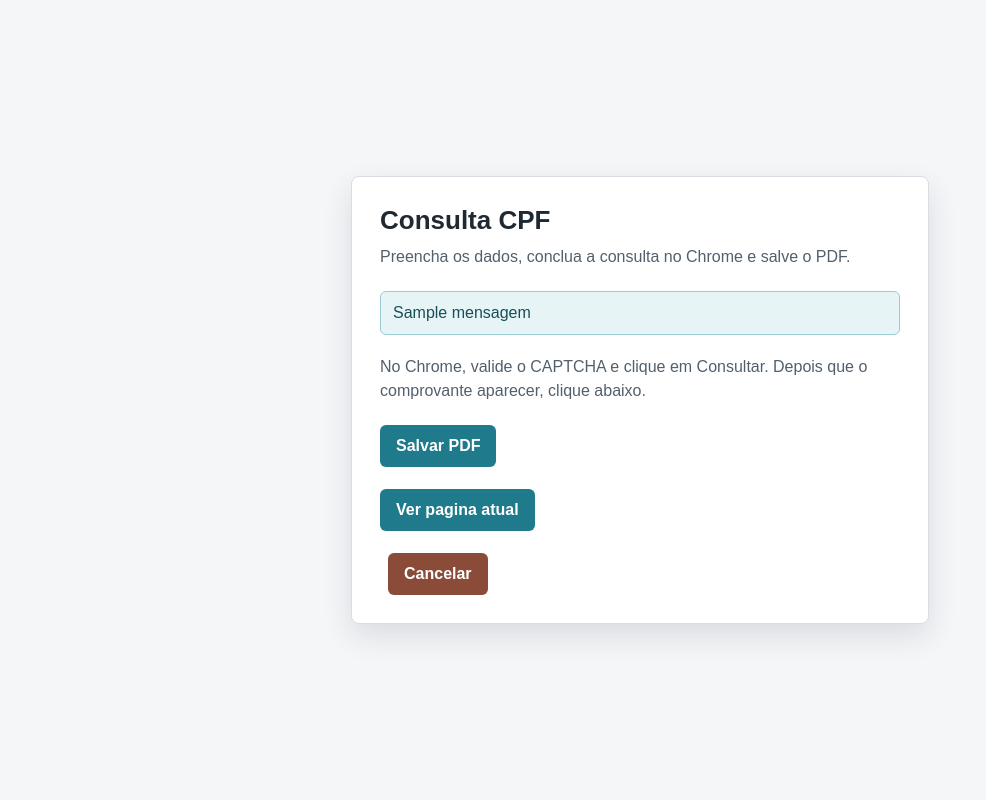
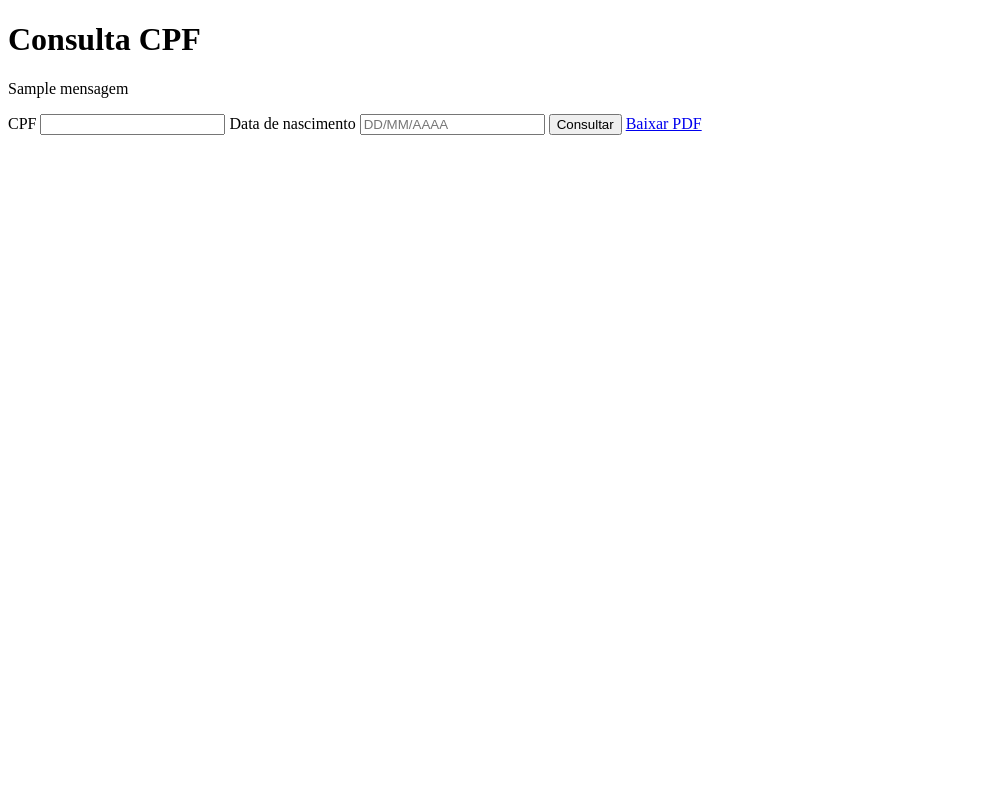
Before and after one commit to natanlimasantossilveiro-bot/Certidoes_PF_PR_CPF, a Flask app: template templates/index.html in a window 1280 px wide. Shown: the whole page, without its empty margins (0-986 px from the left). Run offline with Flask 3, Linux system fonts and the light colour scheme; the template is opened without the code that fills it: most values are stand-ins (such as "Sample title", 1, 10 or a date in 2020).

Commit message:
Preparação para 2captcha

```diff
--- a/app.py
+++ b/app.py
@@ -1,148 +1,50 @@
-from datetime import datetime, timedelta
 from pathlib import Path
-from threading import Lock
-
 from flask import Flask, render_template, request, send_from_directory
-
 from main import ConsultaCpfAutomacao
-
 
 BASE_DIR = Path(__file__).resolve().parent
 PASTA_CERTIDOES = BASE_DIR / "certidoes"
 
 app = Flask(__name__)
-automacao = ConsultaCpfAutomacao(pasta_saida=PASTA_CERTIDOES, headless=False)
-consulta_em_andamento = False
-consulta_tempo_inicio = None
-TIMEOUT_CONSULTA = 300  # 5 minutos em segundos
-consulta_lock = Lock()
 
-
-def fechar_automacao() -> None:
-    try:
-        automacao.fechar()
-    except Exception:
-        pass
-
+automacao = ConsultaCpfAutomacao(
+    pasta_saida=PASTA_CERTIDOES,
+    headless=True
+)
 
 @app.get("/")
 def index():
-    if consulta_em_andamento:
-        return render_template(
-            "index.html",
-            status="captcha",
-            mensagem=(
-                "Existe uma consulta em andamento. Continue no Chrome aberto "
-                "ou cancele para iniciar outra consulta."
-            ),
-        )
-
-    return render_template("index.html", status=None)
-
+    return render_template("index.html")
 
 @app.post("/iniciar")
 def iniciar():
-    global consulta_em_andamento, consulta_tempo_inicio
-
     cpf = request.form.get("cpf", "")
     nascimento = request.form.get("nascimento", "")
 
-    with consulta_lock:
-        # Verifica se timeout expirou
-        if consulta_em_andamento and consulta_tempo_inicio:
-            tempo_decorrido = (datetime.now() - consulta_tempo_inicio).total_seconds()
-            if tempo_decorrido > TIMEOUT_CONSULTA:
-                print(f"Timeout de {TIMEOUT_CONSULTA}s expirou. Resetando...")
-                fechar_automacao()
-                consulta_em_andamento = False
-
-        if consulta_em_andamento:
-            return render_template(
-                "index.html",
-                status="erro",
-                mensagem="Ja existe uma consulta em andamento. Cancele ou reinicie o app.",
-            )
-
-        try:
-            automacao.iniciar(cpf=cpf, nascimento=nascimento)
-        except Exception as erro:
-            fechar_automacao()
-            return render_template("index.html", status="erro", mensagem=str(erro))
-
-        consulta_em_andamento = True
-        consulta_tempo_inicio = datetime.now()
-    return render_template(
-        "index.html",
-        status="captcha",
-        mensagem=(
-            "Chrome aberto e dados preenchidos. Na janela do Chrome, valide o "
-            "CAPTCHA e clique em Consultar. Quando o comprovante aparecer, volte "
-            "aqui e clique em Salvar PDF."
-        ),
-    )
-
-
-@app.post("/salvar")
-def salvar():
-    global consulta_em_andamento
-
-    with consulta_lock:
-        try:
-            arquivo_pdf = automacao.consultar_e_salvar()
-        except Exception as erro:
-            fechar_automacao()
-            consulta_em_andamento = False
-            return render_template("index.html", status="erro", mensagem=str(erro))
-
-        consulta_em_andamento = False
-    if not arquivo_pdf.exists():
+    try:
+        automacao.iniciar(cpf, nascimento)
+        arquivo = automacao.salvar_pdf()
+    except Exception as erro:
         return render_template(
             "index.html",
             status="erro",
-            mensagem=f"O PDF foi gerado, mas nao foi encontrado em: {arquivo_pdf}",
+            mensagem=str(erro)
         )
 
     return render_template(
         "index.html",
         status="sucesso",
-        mensagem=f"PDF salvo em: {arquivo_pdf}",
-        arquivo=arquivo_pdf.name,
+        mensagem="Consulta realizada com sucesso.",
+        arquivo=arquivo.name
     )
 
-
-@app.post("/status")
-def status():
-    with consulta_lock:
-        urls = automacao.urls_abertas()
-        if not urls:
-            mensagem = "Nenhuma janela da Receita esta aberta pela automacao."
-        else:
-            mensagem = "Paginas abertas na automacao: " + " | ".join(urls)
-
-        return render_template(
-            "index.html",
-            status="captcha" if consulta_em_andamento else None,
-            mensagem=mensagem,
-        )
-
-
-@app.post("/cancelar")
-def cancelar():
-    global consulta_em_andamento
-
-    with consulta_lock:
-        fechar_automacao()
-        consulta_em_andamento = False
-    return render_template("index.html", status=None, mensagem="Consulta cancelada.")
-
-
-@app.get("/certidoes/<nome_arquivo>")
-def baixar(nome_arquivo):
-    # Proteção contra path traversal
-    if ".." in nome_arquivo or nome_arquivo.startswith("/"):
-        return render_template("index.html", status="erro", mensagem="Arquivo invalido."), 400
-    return send_from_directory(PASTA_CERTIDOES, nome_arquivo, as_attachment=True)
-
+@app.get("/certidoes/<nome>")
+def baixar(nome):
+    return send_from_directory(
+        PASTA_CERTIDOES,
+        nome,
+        as_attachment=True
+    )
 
 if __name__ == "__main__":
-    app.run(host="127.0.0.1", port=5000, debug=False, threaded=False)
+    app.run(host="127.0.0.1", port=5000, debug=False)
--- a/main.py
+++ b/main.py
@@ -1,18 +1,35 @@
+import os
 import argparse
 import re
 from datetime import datetime
 from pathlib import Path
 from typing import Optional
 
+from dotenv import load_dotenv
+from twocaptcha import TwoCaptcha
 from playwright.sync_api import TimeoutError as PlaywrightTimeoutError
 from playwright.sync_api import sync_playwright
 
+# =========================
+# Configuração
+# =========================
+
+load_dotenv()
+
+API_KEY = os.getenv("TWOCAPTCHA_API_KEY")
+if not API_KEY:
+    raise RuntimeError("Defina TWOCAPTCHA_API_KEY no arquivo .env")
+
+solver = TwoCaptcha(API_KEY)
 
 URL_CONSULTA = (
     "https://servicos.receita.fazenda.gov.br/servicos/cpf/"
     "consultasituacao/consultapublica.asp"
 )
 
+# =========================
+# Utilitários
+# =========================
 
 def somente_digitos(valor: str) -> str:
     return re.sub(r"\D", "", valor)
@@ -21,7 +38,7 @@ def somente_digitos(valor: str) -> str:
 def normalizar_data(data: str) -> str:
     digitos = somente_digitos(data)
     if len(digitos) != 8:
-        raise ValueError("A data de nascimento deve estar no formato DD/MM/AAAA.")
+        raise ValueError("A data deve estar no formato DD/MM/AAAA.")
     return f"{digitos[:2]}/{digitos[2:4]}/{digitos[4:]}"
 
 
@@ -29,223 +46,58 @@ def localizar_primeiro(page, seletores: list[str], descricao: str):
     for seletor in seletores:
         campo = page.locator(seletor).first
         try:
-            campo.wait_for(state="visible", timeout=2_000)
+            campo.wait_for(state="visible", timeout=2000)
             return campo
         except PlaywrightTimeoutError:
             continue
-    raise RuntimeError(f"Nao encontrei o campo/botao: {descricao}.")
+    raise RuntimeError(f"Não encontrei: {descricao}")
 
 
-def preencher_formulario(page, cpf: str, nascimento: str) -> None:
-    campo_cpf = localizar_primeiro(
-        page,
-        [
-            'input[name="txtCPF"]',
-            "#txtCPF",
-            'input[id*="CPF" i]',
-            'input[name*="CPF" i]',
-            'input[placeholder*="CPF" i]',
-        ],
-        "CPF",
-    )
-    campo_cpf.fill(cpf)
+# =========================
+# CAPTCHA AUTOMÁTICO
+# =========================
 
-    campo_nascimento = localizar_primeiro(
-        page,
-        [
-            'input[name="txtDataNascimento"]',
-            "#txtDataNascimento",
-            'input[id*="Nascimento" i]',
-            'input[name*="Nascimento" i]',
-            'input[placeholder*="Nascimento" i]',
-            'input[placeholder*="Data" i]',
-        ],
-        "Data de nascimento",
-    )
-    campo_nascimento.fill(nascimento)
+def resolver_captcha_automatico(page):
+    sitekey = page.locator("[data-sitekey]").first.get_attribute("data-sitekey")
 
+    if not sitekey:
+        raise RuntimeError("Sitekey do CAPTCHA não encontrada.")
 
-def obter_token_captcha(page) -> str:
-    seletores = [
-        "#h-recaptcha-response",
-        "#g-recaptcha-response",
-        'textarea[name="h-captcha-response"]',
-        'textarea[name="g-recaptcha-response"]',
-        'input[name="h-captcha-response"]',
-        'input[name="g-recaptcha-response"]',
-    ]
-
-    for seletor in seletores:
-        try:
-            token = page.locator(seletor).first.input_value(timeout=500)
-        except PlaywrightTimeoutError:
-            continue
-        if token.strip():
-            return token
-    return ""
-
-
-def esperar_captcha_validado(page) -> None:
-    try:
-        page.wait_for_function(
-            """
-            () => {
-                const seletores = [
-                    '#h-recaptcha-response',
-                    '#g-recaptcha-response',
-                    'textarea[name="h-captcha-response"]',
-                    'textarea[name="g-recaptcha-response"]',
-                    'input[name="h-captcha-response"]',
-                    'input[name="g-recaptcha-response"]'
-                ];
-                return seletores.some((seletor) => {
-                    const campo = document.querySelector(seletor);
-                    return campo && campo.value && campo.value.trim().length > 0;
-                });
-            }
-            """,
-            timeout=20_000,
-        )
-    except PlaywrightTimeoutError as exc:
-        raise RuntimeError(
-            "O CAPTCHA ainda nao foi reconhecido pela pagina da Receita. "
-            "Marque o CAPTCHA no Chrome, aguarde alguns segundos e clique em Salvar PDF."
-        ) from exc
-
-
-def clicar_consultar(page):
-    esperar_captcha_validado(page)
-
-    botao = localizar_primeiro(
-        page,
-        [
-            "#id_submit",
-            'input[name="Enviar"][value="Consultar"]',
-            'form#theForm input[type="submit"]',
-            'input[type="submit"]',
-            'button[type="submit"]',
-            'input[value*="Consultar" i]',
-            'button:has-text("Consultar")',
-            'input[value*="Enviar" i]',
-            'button:has-text("Enviar")',
-        ],
-        "Consultar",
+    resultado = solver.recaptcha(
+        sitekey=sitekey,
+        url=URL_CONSULTA
     )
 
-    mensagens_alerta = []
-    page.on("dialog", lambda dialog: mensagens_alerta.append(dialog.message) or dialog.accept())
+    token = resultado["code"]
 
-    try:
-        with page.expect_navigation(wait_until="domcontentloaded", timeout=30_000):
-            botao.click()
-    except PlaywrightTimeoutError:
-        if mensagens_alerta:
-            raise RuntimeError("A Receita retornou este aviso: " + mensagens_alerta[-1])
+    page.evaluate(
+        """
+        () => {
+            let el = document.getElementById("g-recaptcha-response");
+            if (!el) {
+                el = document.createElement("textarea");
+                el.id = "g-recaptcha-response";
+                el.name = "g-recaptcha-response";
+                el.style.display = "none";
+                document.body.appendChild(el);
+            }
+            return el;
+        }
+        """
+    )
 
-        if not pagina_eh_resultado(page) and obter_token_captcha(page):
-            with page.expect_navigation(wait_until="domcontentloaded", timeout=30_000):
-                page.evaluate("document.querySelector('#theForm').submit()")
-
-    page.wait_for_load_state("domcontentloaded", timeout=30_000)
-    try:
-        page.wait_for_load_state("networkidle", timeout=10_000)
-    except PlaywrightTimeoutError:
-        pass
-    return page
-
-
-def pagina_eh_resultado(page) -> bool:
-    url_atual = page.url.lower()
-    return "consultapublicaexibir.asp" in url_atual
-
-
-def localizar_pagina_resultado(context, pagina_padrao):
-    paginas = list(context.pages)
-    for page in reversed(paginas):
-        try:
-            page.wait_for_load_state("domcontentloaded", timeout=3_000)
-        except PlaywrightTimeoutError:
-            pass
-
-        if pagina_eh_resultado(page):
-            return page
-
-    return pagina_padrao
-
-
-def pagina_tem_formulario_inicial(page) -> bool:
-    try:
-        return page.locator("#theForm, #txtCPF, #txtDataNascimento").count() > 0
-    except PlaywrightTimeoutError:
-        return False
-
-
-def validar_pagina_resultado(page) -> None:
-    if not pagina_eh_resultado(page):
-        raise RuntimeError(
-            "A consulta nao chegou na pagina do comprovante. "
-            "Verifique se o CAPTCHA foi validado antes de clicar em Salvar PDF. "
-            f"Pagina atual: {page.url}"
-        )
-
-
-def validar_pagina_resultado_com_contexto(page, context) -> None:
-    if pagina_eh_resultado(page):
-        return
-
-    urls = []
-    for indice, aba in enumerate(context.pages, start=1):
-        urls.append(f"Aba {indice}: {aba.url}")
-
-    raise RuntimeError(
-        "A consulta nao chegou na pagina do comprovante. No Chrome da Receita, "
-        "valide o CAPTCHA, clique em Consultar e aguarde o comprovante aparecer "
-        "antes de clicar em Salvar PDF. Paginas abertas: " + " | ".join(urls)
+    page.evaluate(
+        "document.getElementById('g-recaptcha-response').value = arguments[0];",
+        token
     )
 
 
-def validar_conteudo_resultado(page) -> None:
-    texto = page.locator("body").inner_text(timeout=10_000).lower()
-    if pagina_tem_formulario_inicial(page) or "preencha os campos abaixo" in texto:
-        raise RuntimeError(
-            "A pagina atual ainda e o formulario inicial, nao o comprovante. "
-            "Valide o CAPTCHA e clique em Salvar PDF novamente."
-        )
-
-    termos_resultado = [
-        "nome:",
-        "situa\u00e7\u00e3o cadastral:",
-        "situacao cadastral:",
-        "data da inscri\u00e7\u00e3o:",
-        "data da inscricao:",
-        "digito verificador:",
-    ]
-    if not any(termo in texto for termo in termos_resultado):
-        raise RuntimeError(
-            "A pagina carregada nao parece ser o comprovante do CPF. "
-            "O PDF nao foi salvo para evitar gerar arquivo incorreto."
-        )
-
-
-def salvar_pdf(page, cpf: str, pasta_saida: Path) -> Path:
-    validar_pagina_resultado(page)
-    validar_conteudo_resultado(page)
-
-    pasta_saida.mkdir(parents=True, exist_ok=True)
-    timestamp = datetime.now().strftime("%Y%m%d_%H%M%S")
-    arquivo_pdf = pasta_saida / f"certidao_cpf_{cpf}_{timestamp}.pdf"
-
-    page.pdf(
-        path=str(arquivo_pdf),
-        format="A4",
-        print_background=True,
-        margin={"top": "12mm", "right": "10mm", "bottom": "12mm", "left": "10mm"},
-    )
-    return arquivo_pdf
-
+# =========================
+# Automação
+# =========================
 
 class ConsultaCpfAutomacao:
-    def __init__(self, pasta_saida: Path, headless: bool = False) -> None:
+    def __init__(self, pasta_saida: Path, headless: bool = True) -> None:
         self.pasta_saida = pasta_saida
         self.headless = headless
         self.playwright = None
@@ -259,47 +111,68 @@ class ConsultaCpfAutomacao:
 
         cpf_limpo = somente_digitos(cpf)
         if len(cpf_limpo) != 11:
-            raise ValueError("O CPF deve conter 11 digitos.")
+            raise ValueError("CPF inválido.")
 
         nascimento_formatado = normalizar_data(nascimento)
-        if self.headless:
-            raise RuntimeError(
-                "Este fluxo exige validacao manual do CAPTCHA. Execute com navegador visivel."
-            )
 
         self.playwright = sync_playwright().start()
         self.browser = self.playwright.chromium.launch(
             channel="chrome",
             headless=self.headless,
         )
+
         self.context = self.browser.new_context(
-            accept_downloads=True,
-            viewport={"width": 1366, "height": 768},
+            viewport={"width": 1366, "height": 768}
         )
+
         self.page = self.context.new_page()
-        self.page.goto(URL_CONSULTA, wait_until="domcontentloaded", timeout=60_000)
+        self.page.goto(URL_CONSULTA, timeout=60000)
 
-        preencher_formulario(self.page, cpf_limpo, nascimento_formatado)
+        campo_cpf = localizar_primeiro(
+            self.page,
+            ['#txtCPF', 'input[name="txtCPF"]'],
+            "CPF",
+        )
+        campo_cpf.fill(cpf_limpo)
+
+        campo_nasc = localizar_primeiro(
+            self.page,
+            ['#txtDataNascimento', 'input[name="txtDataNascimento"]'],
+            "Data de nascimento",
+        )
+        campo_nasc.fill(nascimento_formatado)
+
+        resolver_captcha_automatico(self.page)
+
+        self.page.evaluate("document.getElementById('theForm').submit()")
+        self.page.wait_for_load_state("networkidle", timeout=60000)
+
         self.cpf = cpf_limpo
 
-    def consultar_e_salvar(self, enviar_automaticamente: bool = False) -> Path:
-        if not self.page or not self.context or not self.cpf:
-            raise RuntimeError("Inicie uma consulta antes de salvar o PDF.")
+    def salvar_pdf(self) -> Path:
+        texto = self.page.locator("body").inner_text(timeout=10000).lower()
+        if "situação cadastral" not in texto and "situacao cadastral" not in texto:
+            raise RuntimeError("Página de resultado inválida.")
 
-        pagina_resultado = localizar_pagina_resultado(self.context, self.page)
-        if enviar_automaticamente and not pagina_eh_resultado(pagina_resultado):
-            pagina_resultado = clicar_consultar(self.page)
-            pagina_resultado = localizar_pagina_resultado(self.context, pagina_resultado)
+        self.pasta_saida.mkdir(parents=True, exist_ok=True)
 
-        validar_pagina_resultado_com_contexto(pagina_resultado, self.context)
-        arquivo_pdf = salvar_pdf(pagina_resultado, self.cpf, self.pasta_saida)
+        timestamp = datetime.now().strftime("%Y%m%d_%H%M%S")
+        arquivo = self.pasta_saida / f"certidao_cpf_{self.cpf}_{timestamp}.pdf"
+
+        self.page.pdf(
+            path=str(arquivo),
+            format="A4",
+            print_background=True,
+            margin={"top": "12mm", "right": "10mm", "bottom": "12mm", "left": "10mm"},
+        )
+
         self.fechar()
-        return arquivo_pdf
+        return arquivo
 
     def urls_abertas(self) -> list[str]:
         if not self.context:
             return []
-        return [page.url for page in self.context.pages]
+        return [p.url for p in self.context.pages]
 
     def fechar(self) -> None:
         if self.context:
@@ -316,52 +189,29 @@ class ConsultaCpfAutomacao:
         self.cpf = None
 
 
-def executar(cpf: str, nascimento: str, pasta_saida: Path, headless: bool) -> Path:
-    automacao = ConsultaCpfAutomacao(pasta_saida=pasta_saida, headless=headless)
-    try:
-        automacao.iniciar(cpf, nascimento)
-        print("\nResolva o CAPTCHA manualmente na janela do Chrome.")
-        input("Depois de validar o CAPTCHA e clicar em Consultar, pressione Enter aqui...")
-
-        arquivo_pdf = automacao.consultar_e_salvar()
-        print(f"PDF salvo em: {arquivo_pdf}")
-        return arquivo_pdf
-    except Exception:
-        automacao.fechar()
-        raise
-
-
-def criar_parser() -> argparse.ArgumentParser:
-    parser = argparse.ArgumentParser(
-        description="Consulta situacao cadastral do CPF e salva o comprovante em PDF."
-    )
-    parser.add_argument("--cpf", required=True, help="CPF com ou sem pontuacao.")
-    parser.add_argument(
-        "--nascimento",
-        required=True,
-        help="Data de nascimento no formato DD/MM/AAAA.",
-    )
-    parser.add_argument(
-        "--saida",
-        default="certidoes",
-        help="Pasta onde o PDF sera salvo. Padrao: certidoes",
-    )
-    parser.add_argument(
-        "--headless",
-        action="store_true",
-        help="Executa sem abrir o navegador. Nao funciona com CAPTCHA manual.",
-    )
-    return parser
-
+# =========================
+# Execução direta (CLI)
+# =========================
 
 def main() -> None:
-    args = criar_parser().parse_args()
-    executar(
-        cpf=args.cpf,
-        nascimento=args.nascimento,
+    parser = argparse.ArgumentParser()
+    parser.add_argument("--cpf", required=True)
+    parser.add_argument("--nascimento", required=True)
+    parser.add_argument("--saida", default="certidoes")
+    args = parser.parse_args()
+
+    automacao = ConsultaCpfAutomacao(
         pasta_saida=Path(args.saida),
-        headless=args.headless,
+        headless=True,
     )
+
+    try:
+        automacao.iniciar(args.cpf, args.nascimento)
+        arquivo = automacao.salvar_pdf()
+        print(f"PDF salvo em: {arquivo}")
+    except Exception as e:
+        automacao.fechar()
+        raise e
 
 
 if __name__ == "__main__":
--- a/templates/index.html
+++ b/templates/index.html
@@ -2,149 +2,29 @@
 <html lang="pt-BR">
 <head>
   <meta charset="utf-8">
-  <meta name="viewport" content="width=device-width, initial-scale=1">
   <title>Consulta CPF</title>
-  <style>
-    :root {
-      color-scheme: light;
-      font-family: Arial, Helvetica, sans-serif;
-      background: #f4f6f8;
-      color: #1f2933;
-    }
-
-    body {
-      margin: 0;
-      min-height: 100vh;
-      display: grid;
-      place-items: center;
-    }
-
-    main {
-      width: min(92vw, 520px);
-      background: #ffffff;
-      border: 1px solid #d7dde3;
-      border-radius: 8px;
-      padding: 28px;
-      box-shadow: 0 12px 30px rgba(31, 41, 51, 0.12);
-    }
-
-    h1 {
-      margin: 0 0 8px;
-      font-size: 26px;
-      line-height: 1.2;
-    }
-
-    p {
-      margin: 0 0 22px;
-      line-height: 1.5;
-      color: #52606d;
-    }
-
-    label {
-      display: block;
-      margin: 16px 0 6px;
-      font-weight: 700;
-    }
-
-    input {
-      width: 100%;
-      box-sizing: border-box;
-      border: 1px solid #bcccdc;
-      border-radius: 6px;
-      padding: 12px;
-      font-size: 16px;
-    }
-
-    button,
-    a.button {
-      display: inline-block;
-      border: 0;
-      border-radius: 6px;
-      padding: 12px 16px;
-      font-size: 16px;
-      font-weight: 700;
-      background: #1f7a8c;
-      color: #ffffff;
-      cursor: pointer;
-      text-decoration: none;
-    }
-
-    button.secondary {
-      background: #8a4b38;
-      margin-left: 8px;
-    }
-
-    .actions {
-      margin-top: 22px;
-      display: flex;
-      gap: 8px;
-      flex-wrap: wrap;
-    }
-
-    .message {
-      margin: 0 0 20px;
-      border-radius: 6px;
-      padding: 12px;
-      background: #e7f4f6;
-      color: #174e59;
-      border: 1px solid #9bcbd3;
-    }
-
-    .message.erro {
-      background: #fdecea;
-      color: #7f1d1d;
-      border-color: #f4a7a0;
-    }
-
-    .message.sucesso {
-      background: #eaf7ef;
-      color: #1b5e34;
-      border-color: #9ed4b0;
-    }
-  </style>
 </head>
 <body>
   <main>
     <h1>Consulta CPF</h1>
-    <p>Preencha os dados, conclua a consulta no Chrome e salve o PDF.</p>
 
     {% if mensagem %}
-      <div class="message {{ status }}">{{ mensagem }}</div>
+      <p>{{ mensagem }}</p>
     {% endif %}
 
-    {% if status == "captcha" %}
-      <form method="post" action="/salvar">
-        <p>No Chrome, valide o CAPTCHA e clique em Consultar. Depois que o comprovante aparecer, clique abaixo.</p>
-        <div class="actions">
-          <button type="submit">Salvar PDF</button>
-        </div>
-      </form>
-      <form method="post" action="/status">
-        <div class="actions">
-          <button type="submit">Ver pagina atual</button>
-        </div>
-      </form>
-      <form method="post" action="/cancelar">
-        <div class="actions">
-          <button class="secondary" type="submit">Cancelar</button>
-        </div>
-      </form>
-    {% else %}
-      <form method="post" action="/iniciar">
-        <label for="cpf">CPF</label>
-        <input id="cpf" name="cpf" inputmode="numeric" placeholder="000.000.000-00" required>
+    <form method="post" action="/iniciar">
+      <label>CPF</label>
+      <input name="cpf" required>
 
-        <label for="nascimento">Data de nascimento</label>
-        <input id="nascimento" name="nascimento" placeholder="DD/MM/AAAA" required>
+      <label>Data de nascimento</label>
+      <input name="nascimento" placeholder="DD/MM/AAAA" required>
 
-        <div class="actions">
-          <button type="submit">Abrir consulta</button>
-          {% if arquivo %}
-            <a class="button" href="/certidoes/{{ arquivo }}">Baixar PDF</a>
-          {% endif %}
-        </div>
-      </form>
-    {% endif %}
+      <button type="submit">Consultar</button>
+
+      {% if arquivo %}
+        <a href="/certidoes/{{ arquivo }}">Baixar PDF</a>
+      {% endif %}
+    </form>
   </main>
 </body>
 </html>
```
